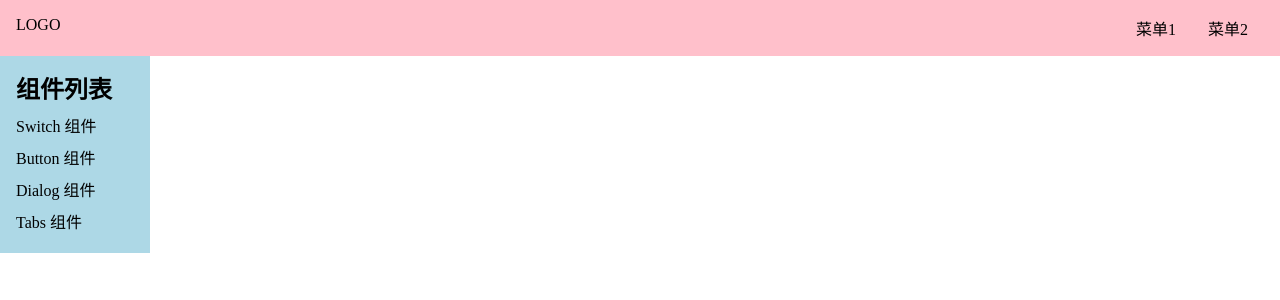
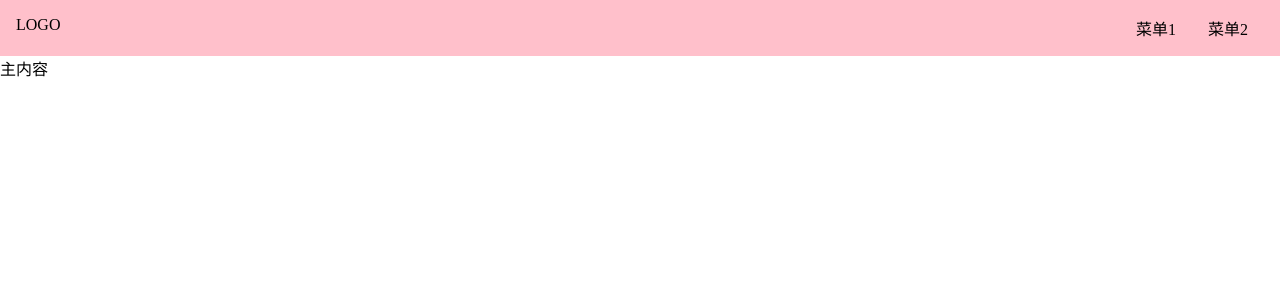
Before and after one commit to dana-wang9527/pear-ui-code, a Vue app: page /#/doc in a window 1280 px wide. Shown: the top 300 px of the page. Built offline with nearby package versions, Linux system fonts and the light colour scheme.

Commit message:
实现aside的切换

```diff
--- a/src/App.vue
+++ b/src/App.vue
@@ -2,9 +2,14 @@
   <router-view/>
 </template>
 
-<script>
+<script lang="ts">
+import {ref, provide} from 'vue';
 
 export default {
   name: 'App',
-}
+  setup() {
+    const asideVisible = ref(false);
+    provide('asideVisible', asideVisible);
+  }
+};
 </script>
--- a/src/components/TopNav.vue
+++ b/src/components/TopNav.vue
@@ -1,12 +1,28 @@
 <template>
   <div class="topNav">
-    <div class="logo">LOGO</div>
+    <div class="logo" @click="toggleMenu">LOGO</div>
     <ul class="menu">
       <li>菜单1</li>
       <li>菜单2</li>
     </ul>
   </div>
 </template>
+
+<script lang="ts">
+
+import {inject, Ref} from 'vue';
+
+export default {
+  name: 'App',
+  setup() {
+    const asideVisible = inject<Ref<boolean>>('asideVisible');
+    const toggleMenu = () => {
+      asideVisible.value = !asideVisible.value;
+    };
+    return {toggleMenu};
+  }
+};
+</script>
 
 <style lang="scss" scoped>
 .topNav {
--- a/src/views/Doc.vue
+++ b/src/views/Doc.vue
@@ -1,8 +1,8 @@
 <template>
   <div>
-   <TopNav/>
+    <TopNav/>
     <div class="content">
-      <aside>
+      <aside v-if="asideVisible">
         <h2>组件列表</h2>
         <ol>
           <li>
@@ -25,26 +25,32 @@
 </template>
 
 
+<script lang="ts">
+import TopNav from '../components/TopNav.vue';
+import {inject, Ref} from 'vue';
 
-<script lang="ts">
-import TopNav from "../components/TopNav.vue";
 export default {
-  components: {TopNav}
-}
+  components: {TopNav},
+  setup() {
+    const asideVisible = inject<Ref<boolean>>('asideVisible');
+    return {asideVisible};
+  }
+};
 </script>
 
 <style lang="scss" scoped>
 aside {
   background: lightblue;
   width: 150px;
-  padding: 16px;
   position: fixed;
-  padding-top:70px;
+  padding: 70px 16px 16px;
   top: 0;
   left: 0;
+
   > h2 {
     margin-bottom: 4px;
   }
+
   > ol {
     > li {
       padding: 4px 0;
```
